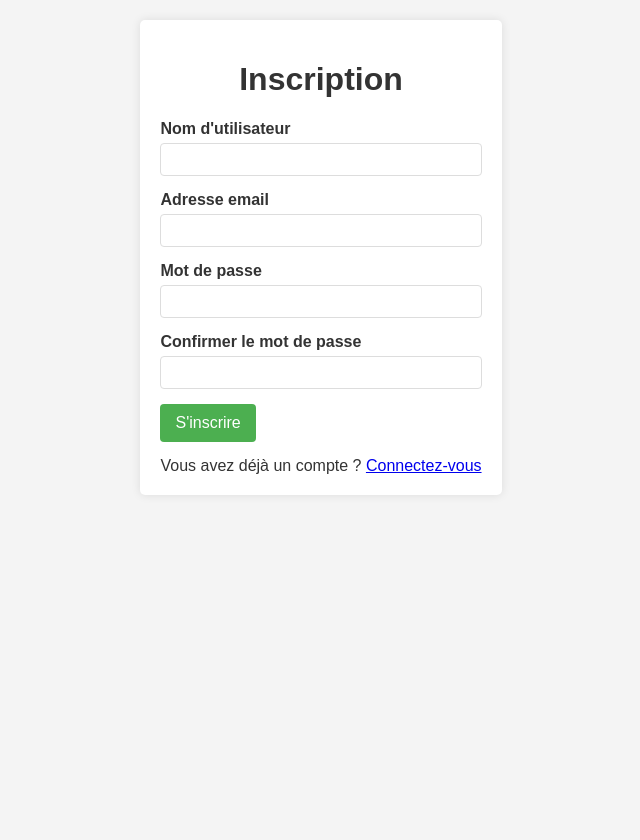
After one commit to timothe09/stack-PHP, a PHP site: page /formulaire/formulaire_de_creation.php in a window 1280 px wide. The commit adds this page. Shown: the whole page, without its empty margins (319-959 px from the left). Run offline with PHP 8.4, Linux system fonts and the light colour scheme.

Commit message:
creation d'un systeme de connexion

```diff
--- /dev/null
+++ b/src/formulaire/formulaire_de_creation.php
@@ -0,0 +1,183 @@
+<?php
+require_once '../config.php';
+
+$nom = '';
+$email = '';
+$message = '';
+$success = false;
+
+if ($_SERVER['REQUEST_METHOD'] === 'POST') {
+    $nom = trim($_POST['nom'] ?? '');
+    $email = trim($_POST['email'] ?? '');
+    $mot_de_passe = $_POST['mot_de_passe'] ?? '';
+    $confirmer_mot_de_passe = $_POST['confirmer_mot_de_passe'] ?? '';
+
+    $errors = [];
+
+    if (empty($nom)) {
+        $errors[] = "Le nom d'utilisateur est obligatoire";
+    }
+
+    if (empty($email)) {
+        $errors[] = "L'adresse email est obligatoire";
+    } elseif (!filter_var($email, FILTER_VALIDATE_EMAIL)) {
+        $errors[] = "L'adresse email n'est pas valide";
+    }
+
+    if (empty($mot_de_passe)) {
+        $errors[] = "Le mot de passe est obligatoire";
+    } elseif (strlen($mot_de_passe) < 6) {
+        $errors[] = "Le mot de passe doit contenir au moins 6 caractères";
+    }
+
+    if ($mot_de_passe !== $confirmer_mot_de_passe) {
+        $errors[] = "Les mots de passe ne correspondent pas";
+    }
+
+    if (empty($errors)) {
+        $stmt = $pdo->prepare("SELECT COUNT(*) FROM connexion_games WHERE email = ?");
+        $stmt->execute([$email]);
+        if ($stmt->fetchColumn() > 0) {
+            $errors[] = "Cette adresse email est déjà utilisée";
+        }
+    }
+
+    if (empty($errors)) {
+        try {
+            $stmt = $pdo->prepare("INSERT INTO connexion_games (nom, email, mot_de_passe) VALUES (?, ?, ?)");
+            $hashed_password = password_hash($mot_de_passe, PASSWORD_DEFAULT);
+            $stmt->execute([$nom, $email, $hashed_password]);
+
+            $success = true;
+            $message = "Votre compte a été créé avec succès. Vous pouvez maintenant vous connecter.";
+
+            $nom = '';
+            $email = '';
+        } catch (PDOException $e) {
+            $message = "Une erreur est survenue lors de la création du compte : " . $e->getMessage();
+        }
+    } else {
+        $message = implode('<br>', $errors);
+    }
+}
+?>
+
+<!DOCTYPE html>
+<html lang="fr">
+<head>
+    <meta charset="UTF-8">
+    <meta name="viewport" content="width=device-width, initial-scale=1.0">
+    <title>Inscription - Plateforme de Jeux</title>
+    <link rel="stylesheet" href="../css/style.css">
+    <style>
+        body {
+            font-family: Arial, sans-serif;
+            background-color: #f4f4f4;
+            margin: 0;
+            padding: 20px;
+        }
+        .container {
+            max-width: 500px;
+            margin: 0 auto;
+            background: white;
+            padding: 20px;
+            border-radius: 5px;
+            box-shadow: 0 0 10px rgba(0, 0, 0, 0.1);
+        }
+        h1 {
+            text-align: center;
+            color: #333;
+        }
+        .form-group {
+            margin-bottom: 15px;
+        }
+        label {
+            display: block;
+            margin-bottom: 5px;
+            font-weight: bold;
+        }
+        input[type="text"],
+        input[type="email"],
+        input[type="password"] {
+            width: 100%;
+            padding: 8px;
+            border: 1px solid #ddd;
+            border-radius: 4px;
+            box-sizing: border-box;
+        }
+        .btn {
+            display: inline-block;
+            background-color: #4CAF50;
+            color: white;
+            padding: 10px 15px;
+            border: none;
+            border-radius: 4px;
+            cursor: pointer;
+            font-size: 16px;
+        }
+        .btn:hover {
+            background-color: #45a049;
+        }
+        .message {
+            margin: 15px 0;
+            padding: 10px;
+            border-radius: 4px;
+        }
+        .success {
+            background-color: #d4edda;
+            color: #155724;
+        }
+        .error {
+            background-color: #f8d7da;
+            color: #721c24;
+        }
+        .login-link {
+            text-align: center;
+            margin-top: 15px;
+        }
+    </style>
+</head>
+<body>
+    <div class="container">
+        <h1>Inscription</h1>
+
+        <?php if (!empty($message)): ?>
+            <div class="message <?php echo $success ? 'success' : 'error'; ?>">
+                <?php echo $message; ?>
+            </div>
+        <?php endif; ?>
+
+        <?php if (!$success): ?>
+            <form method="post" action="">
+                <div class="form-group">
+                    <label for="nom">Nom d'utilisateur</label>
+                    <input type="text" id="nom" name="nom" value="<?php echo escape_html($nom); ?>" required>
+                </div>
+
+                <div class="form-group">
+                    <label for="email">Adresse email</label>
+                    <input type="email" id="email" name="email" value="<?php echo escape_html($email); ?>" required>
+                </div>
+
+                <div class="form-group">
+                    <label for="mot_de_passe">Mot de passe</label>
+                    <input type="password" id="mot_de_passe" name="mot_de_passe" required>
+                </div>
+
+                <div class="form-group">
+                    <label for="confirmer_mot_de_passe">Confirmer le mot de passe</label>
+                    <input type="password" id="confirmer_mot_de_passe" name="confirmer_mot_de_passe" required>
+                </div>
+
+                <div class="form-group">
+                    <button type="submit" class="btn">S'inscrire</button>
+                </div>
+            </form>
+        <?php endif; ?>
+
+        <div class="login-link">
+            Vous avez déjà un compte ? <a href="formulaire_de_connexion.php">Connectez-vous</a>
+        </div>
+    </div>
+</body>
+</html>
```
Also changed, not shown: src/formulaire/create_connexion_games_table.sql (added, +10 -0 lines), src/formulaire/create_table.php (added, +13 -0 lines), src/formulaire/deconnexion.php (added, +18 -0 lines), src/formulaire/formulaire_de_connexion.php (added, +163 -0 lines), src/index.php (+39 -1 lines).
